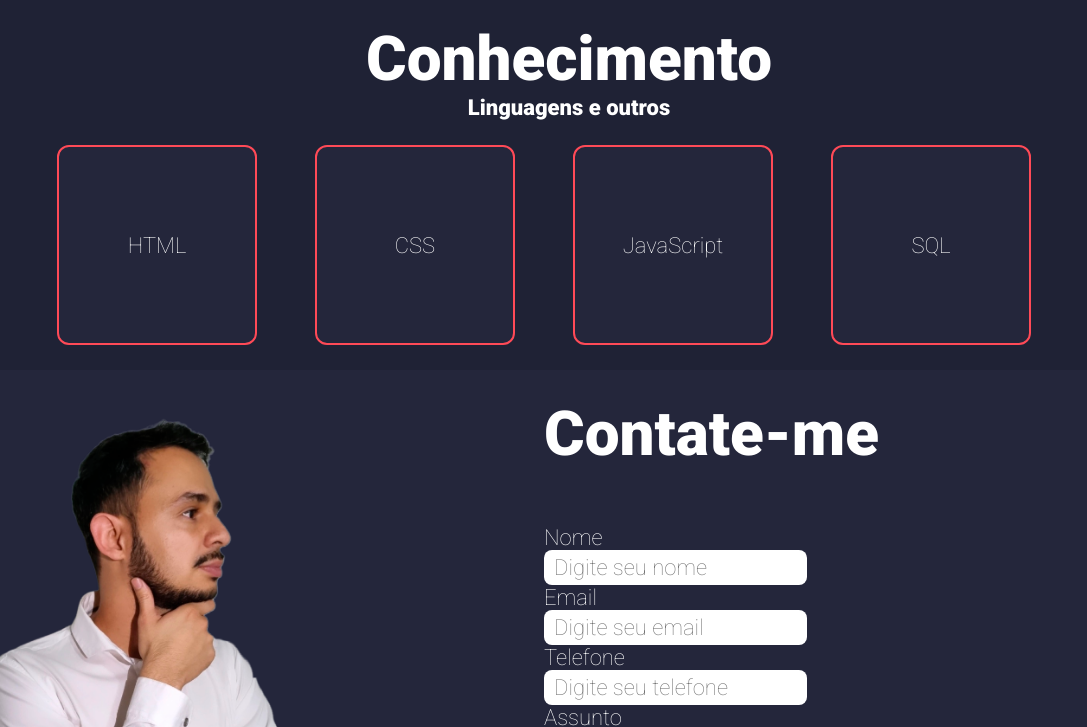
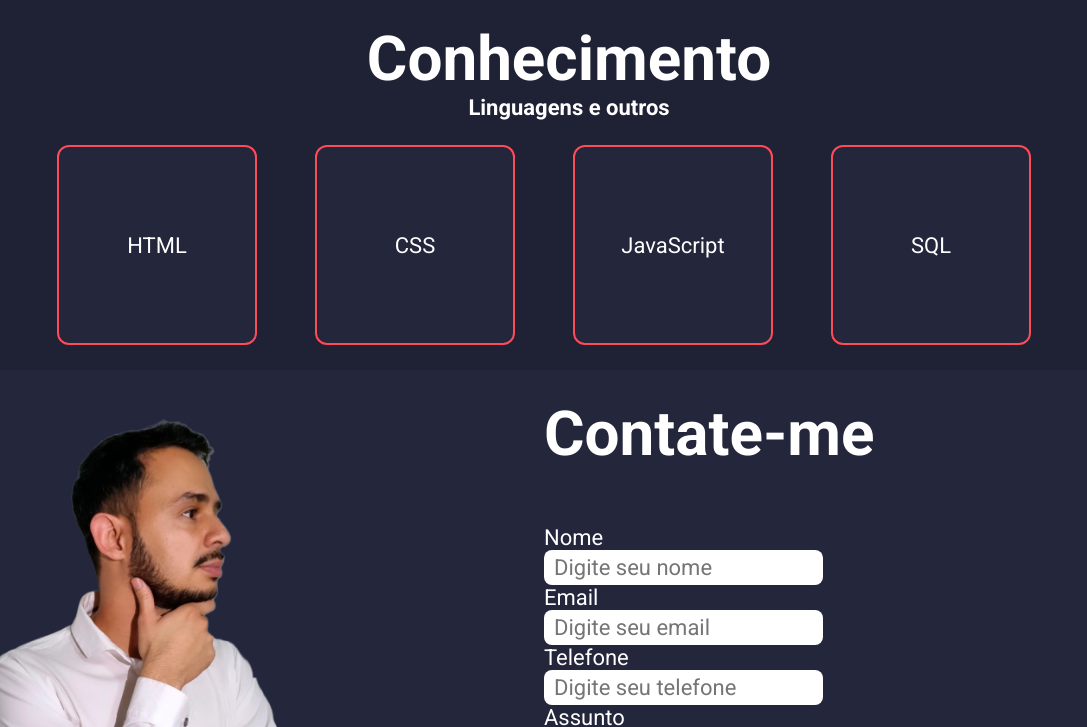
Before and after one commit to Marcoschavesd/myLandingPage, a plain HTML site: page index.html in a window 1280 px wide. Shown: the part 717-1444 px from the top of the page, without its empty margins (96-1183 px from the left). Drawn offline with Linux system fonts and the light colour scheme.

Commit message:
Update style.css

```diff
--- a/style.css
+++ b/style.css
@@ -1,4 +1,5 @@
-@import url('https://fonts.googleapis.com/css2?family=Roboto:wght@100;900&display=swap');
+@import url('https://fonts.googleapis.com/css2?family=Roboto:ital,wght@0,100;0,300;0,400;0,500;0,700;0,900;1,100;1,300;1,400;1,500;1,700&display=swap');
+
 * {
     margin: 0;
     padding: 0;
```
